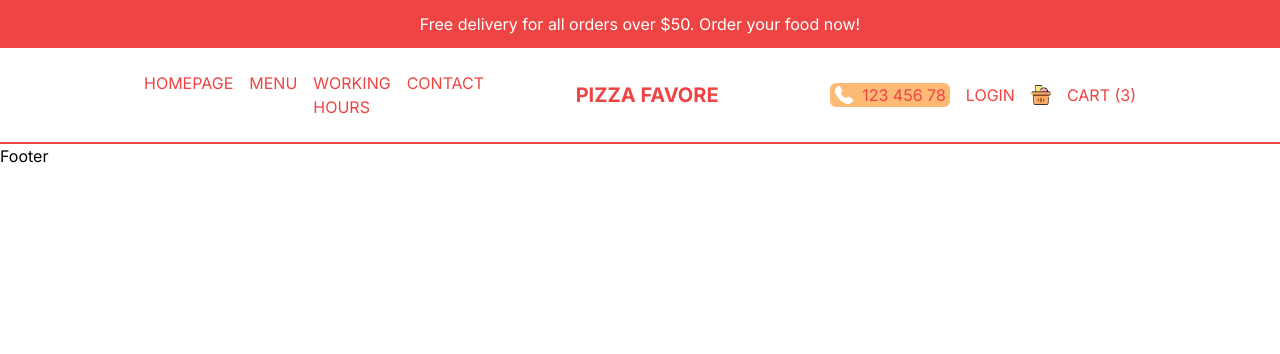
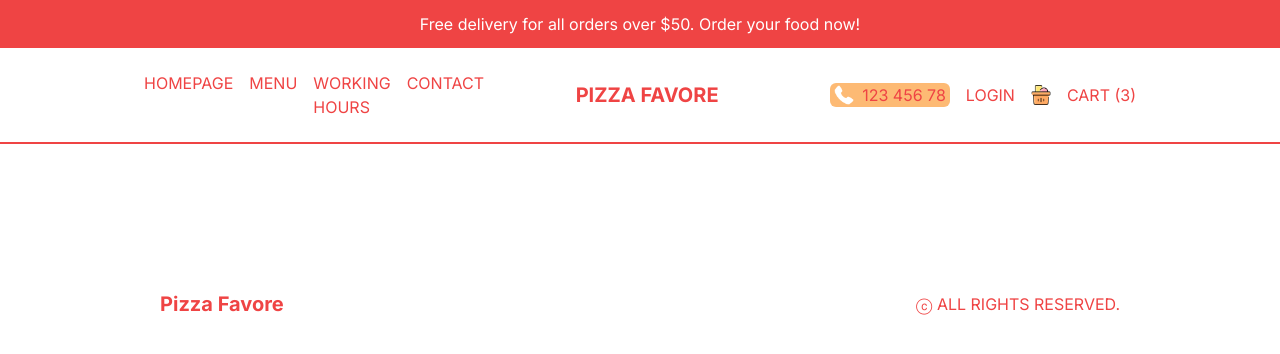
Before and after one commit to enes-erenn/pizza_favore, a Next.js app: page / in a window 1280 px wide. Shown: the top 354 px of the page. Built offline with nearby package versions, Linux system fonts and the light colour scheme.

Commit message:
Added Footer

```diff
--- a/src/components/Footer.tsx
+++ b/src/components/Footer.tsx
@@ -1,7 +1,15 @@
 import React from "react";
+import Link from "next/link";
 
 const Footer = () => {
-  return <div>Footer</div>;
+  return (
+    <div className="h-12 md:h-24 p-4 lg:p-20 xl:p-40 text-red-500 flex items-center justify-between">
+      <Link href="/" className="font-bold text-xl">
+        Pizza Favore
+      </Link>
+      <p>ⓒ ALL RIGHTS RESERVED.</p>
+    </div>
+  );
 };
 
 export default Footer;
```
